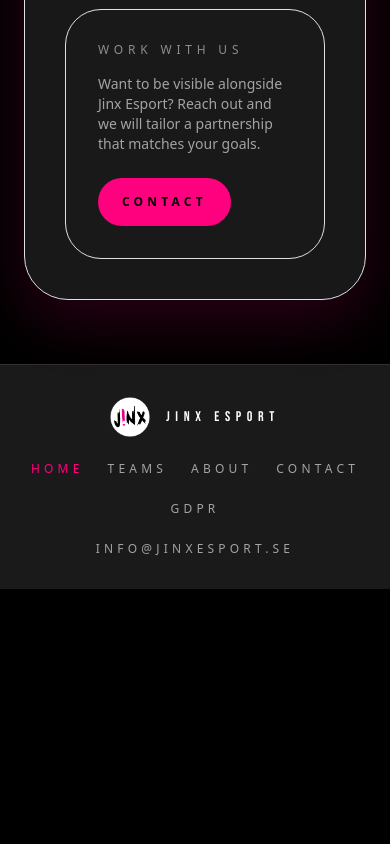
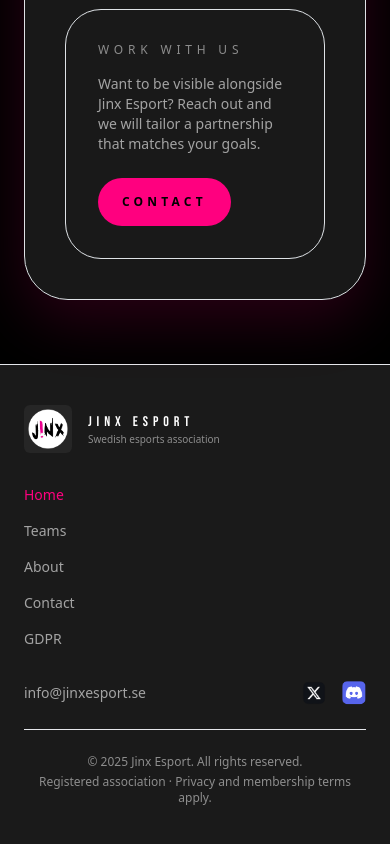
Before and after one commit to emrikrellmar/jinxesport.se, a React (Vite) app: page / in a window 390 px wide. Shown: the part 4012-4856 px from the top of the page. Before the commit the page ends 4601 px from the top, so only its background shows below. Built offline with nearby package versions, Linux system fonts and the light colour scheme.

Commit message:
chore(ui): polish footer with responsive navigation, contact and copyright

```diff
--- a/src/components/Footer.tsx
+++ b/src/components/Footer.tsx
@@ -1,33 +1,77 @@
 import { NavLink } from 'react-router-dom';
 import logo from '../assets/jinx_logo.png';
+import iconX from '../assets/xlogo.png';
+import iconDiscord from '../assets/discordlogo.png';
 
-const Footer = () => (
-  <footer className="border-t border-white/10 bg-carbon">
-    <div className="mx-auto flex w-full max-w-7xl flex-col items-center gap-6 px-6 py-8 text-xs uppercase tracking-[0.35em] text-white/50 md:flex-row md:justify-between">
-      <div className="flex items-center gap-3">
+const Footer = () => {
+  const year = new Date().getFullYear();
+
+  return (
+    <footer className="border-t border-white/8 bg-carbon">
+      <div className="mx-auto w-full max-w-7xl px-6 py-10">
+        <div className="flex flex-col items-start gap-8 md:flex-row md:items-center md:justify-between">
+          <div className="flex items-center gap-4">
             <NavLink to="/" className="flex items-center gap-3 text-snow">
-          <div className="flex h-10 w-10 items-center justify-center">
-            <img src={logo} alt="Jinx Esport crest" className="h-full w-full object-contain" />
+              <div className="flex h-12 w-12 items-center justify-center rounded-md bg-white/5">
+                <img src={logo} alt="Jinx Esport crest" className="h-10 w-10 object-contain" />
               </div>
-          <span className="font-display text-sm tracking-[0.4em]">Jinx Esport</span>
+              <div>
+                <div className="font-display text-sm tracking-[0.35em]">Jinx Esport</div>
+                <div className="text-[10px] text-white/50">Swedish esports association</div>
+              </div>
             </NavLink>
           </div>
 
-      <nav className="flex flex-wrap items-center justify-center gap-4">
-        <NavLink to="/" className={({ isActive }) => (isActive ? 'text-fuchsia' : 'text-white/60')}>Home</NavLink>
-        <NavLink to="/teams" className={({ isActive }) => (isActive ? 'text-fuchsia' : 'text-white/60')}>Teams</NavLink>
-        <NavLink to="/about" className={({ isActive }) => (isActive ? 'text-fuchsia' : 'text-white/60')}>About</NavLink>
-        <NavLink to="/contact" className={({ isActive }) => (isActive ? 'text-fuchsia' : 'text-white/60')}>Contact</NavLink>
-        <NavLink to="/gdpr" className={({ isActive }) => (isActive ? 'text-fuchsia' : 'text-white/60')}>GDPR</NavLink>
+          <nav className="w-full md:w-auto">
+            <ul className="flex flex-col gap-3 text-sm md:flex-row md:gap-6 md:items-center">
+              <li>
+                <NavLink to="/" className={({ isActive }) => (isActive ? 'text-fuchsia' : 'text-white/60')}>
+                  Home
+                </NavLink>
+              </li>
+              <li>
+                <NavLink to="/teams" className={({ isActive }) => (isActive ? 'text-fuchsia' : 'text-white/60')}>
+                  Teams
+                </NavLink>
+              </li>
+              <li>
+                <NavLink to="/about" className={({ isActive }) => (isActive ? 'text-fuchsia' : 'text-white/60')}>
+                  About
+                </NavLink>
+              </li>
+              <li>
+                <NavLink to="/contact" className={({ isActive }) => (isActive ? 'text-fuchsia' : 'text-white/60')}>
+                  Contact
+                </NavLink>
+              </li>
+              <li>
+                <NavLink to="/gdpr" className={({ isActive }) => (isActive ? 'text-fuchsia' : 'text-white/60')}>
+                  GDPR
+                </NavLink>
+              </li>
+            </ul>
           </nav>
 
-      <div>
-        <a href="mailto:info@jinxesport.se" className="text-white/60 hover:text-fuchsia">
-          info@jinxesport.se
+          <div className="flex w-full items-center justify-between gap-4 md:w-auto md:justify-end">
+            <div className="text-sm text-white/60">info@jinxesport.se</div>
+            <div className="flex items-center gap-3">
+              <a href="https://x.com/jinxesport" target="_blank" rel="noreferrer" className="text-white/60 hover:text-fuchsia">
+                <img src={iconX} alt="X" className="h-6 w-6 object-contain" />
               </a>
+              <a href="https://discord.com/invite/M39E4MVAeN" target="_blank" rel="noreferrer" className="text-white/60 hover:text-fuchsia">
+                <img src={iconDiscord} alt="Discord" className="h-6 w-6 object-contain" />
+              </a>
+            </div>
+          </div>
+        </div>
+
+        <div className="mt-6 border-t border-white/6 pt-4 text-center text-xs text-white/50">
+          <div>© {year} Jinx Esport. All rights reserved.</div>
+          <div className="mt-1">Registered association · Privacy and membership terms apply.</div>
         </div>
       </div>
     </footer>
   );
+};
 
 export default Footer;
```
Lines whose indentation alone changed are shown as unchanged.
